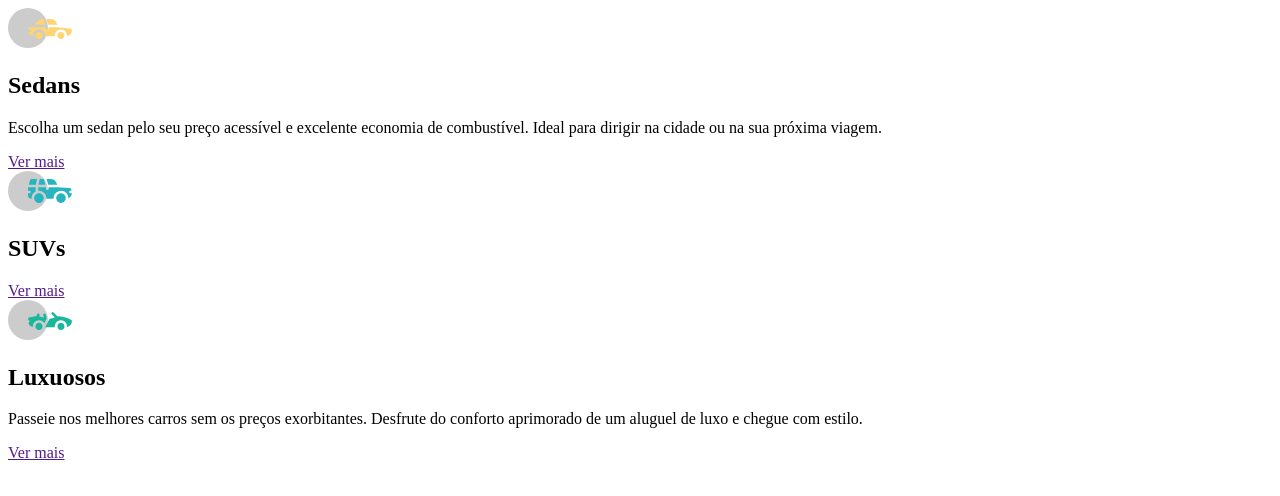
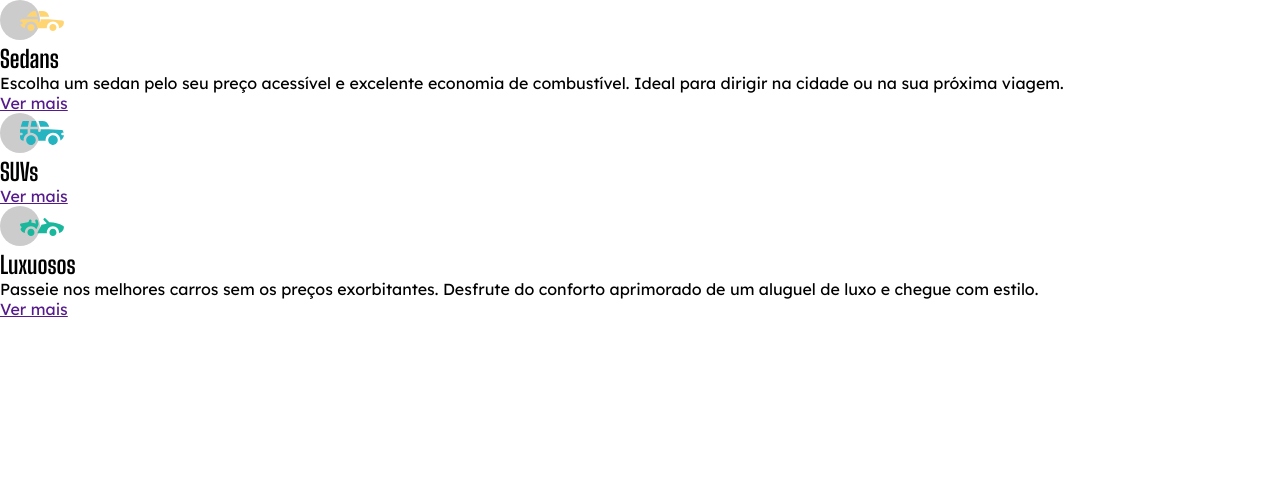
Before and after one commit to Nayarasc/Carros, a plain HTML site: page index.html in a window 1280 px wide. Drawn offline with Linux system fonts and the light colour scheme.

Commit message:
estrutura do CSS

```diff
--- a/index.html
+++ b/index.html
@@ -4,6 +4,10 @@
     <meta charset="UTF-8">
     <meta http-equiv="X-UA-Compatible" content="IE=edge">
     <meta name="viewport" content="width=device-width, initial-scale=1.0">
+    <link rel="preconnect" href="https://fonts.googleapis.com">
+    <link rel="preconnect" href="https://fonts.gstatic.com" crossorigin>
+    <link href="https://fonts.googleapis.com/css2?family=Big+Shoulders+Display:wght@700&family=Lexend+Deca&display=swap" rel="stylesheet">
+    <link rel="stylesheet" href="style.css">
     <title>Carros</title>
 </head>
 <body>
--- /dev/null
+++ b/style.css
@@ -0,0 +1,24 @@
+* {
+    margin: 0;
+    padding: 0;
+    box-sizing: border-box;
+}
+
+:root {
+    --orange: #e38826;
+    --cyan: #006970;
+    --gray: #f2f2f2;
+    --transparent-white:rgba(255,255,255,0.75);
+}
+
+h2{
+    font-family: 'Big Shoulders Display', sans-serif;
+}
+
+p {
+    font-family: 'Lexend Deca', sans-serif;
+}
+
+a {
+    font-family: 'Lexend Deca', sans-serif;
+}
```
